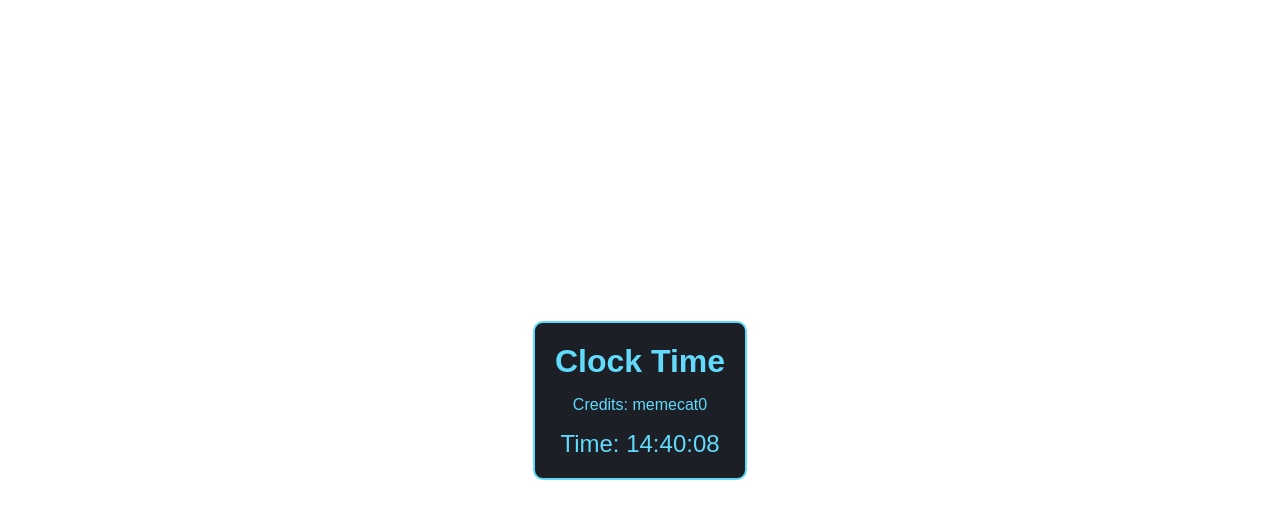
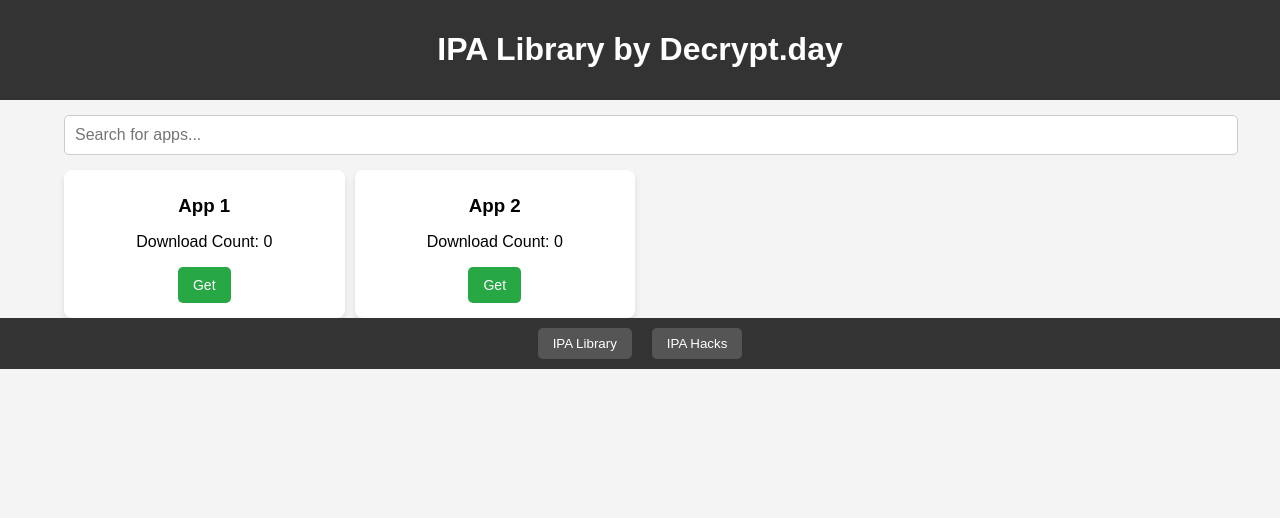
Before and after one commit to memecat0/test-bruh, a plain HTML site: page index.html in a window 1280 px wide. Drawn offline with Linux system fonts and the light colour scheme.

Commit message:
Update index.html

```diff
--- a/index.html
+++ b/index.html
@@ -3,54 +3,181 @@
 <head>
   <meta charset="UTF-8">
   <meta name="viewport" content="width=device-width, initial-scale=1.0">
-    <title>Clock & Battery Status</title>
+  <title>IPA Library</title>
   <style>
     body {
+      margin: 0;
       font-family: Arial, sans-serif;
-            color: #61dafb;
+      display: flex;
+      flex-direction: column;
+      align-items: center;
+      background-color: #f4f4f4;
+      overflow-x: hidden;
+    }
+
+    header {
+      width: 100%;
+      padding: 10px;
+      background: #333;
+      color: #fff;
+      text-align: center;
+    }
+
+    .search-bar {
+      margin: 15px 0;
+      width: 90%;
+    }
+
+    .search-bar input {
+      width: 100%;
+      padding: 10px;
+      font-size: 16px;
+      border: 1px solid #ccc;
+      border-radius: 5px;
+    }
+
+    .app-list {
+      display: grid;
+      grid-template-columns: repeat(4, 1fr);
+      gap: 10px;
+      width: 90%;
+      max-width: 1200px;
+    }
+
+    .app-item {
+      background: #fff;
+      padding: 15px;
+      border-radius: 8px;
+      text-align: center;
+      box-shadow: 0 4px 6px rgba(0, 0, 0, 0.1);
+    }
+
+    .app-item h3 {
+      margin: 10px 0;
+    }
+
+    .app-item button {
+      padding: 10px 15px;
+      border: none;
+      border-radius: 5px;
+      background: #28a745;
+      color: #fff;
+      cursor: pointer;
+      font-size: 14px;
+    }
+
+    .app-item button:hover {
+      background: #218838;
+    }
+
+    footer {
+      margin-top: auto;
+      width: 100%;
+      background: #333;
+      color: #fff;
+      padding: 10px 0;
+      text-align: center;
+    }
+
+    footer .tabs {
       display: flex;
       justify-content: center;
-            align-items: center;
-            height: 100vh;
-            margin: 0;
-            text-align: center;
+      gap: 20px;
     }
-        .container {
-            display: inline-block;
-            padding: 20px;
-            border: 2px solid #61dafb;
-            border-radius: 10px;
-            background: #1c1f26;
+
+    footer .tabs button {
+      background: #555;
+      color: white;
+      padding: 8px 15px;
+      border: none;
+      border-radius: 5px;
+      cursor: pointer;
     }
-        h1 {
-            margin: 0;
-            font-size: 2em;
+
+    footer .tabs button:hover {
+      background: #777;
     }
-        .time {
-            margin-top: 10px;
-            font-size: 1.5em;
+
+    @media (max-width: 768px) {
+      .app-list {
+        grid-template-columns: repeat(2, 1fr);
+      }
+    }
+
+    @media (max-width: 480px) {
+      .app-list {
+        grid-template-columns: 1fr;
+      }
     }
   </style>
 </head>
 <body>
-    <div class="container">
-        <h1>Clock Time</h1>
-        <p>Credits: memecat0</p>
-        <div class="time">Time: Loading...</div>
+  <header>
+    <h1>IPA Library by Decrypt.day</h1>
+  </header>
+
+  <div class="search-bar">
+    <input type="text" id="searchInput" placeholder="Search for apps...">
   </div>
 
+  <div class="app-list" id="appList">
+    <!-- App Items -->
+    <div class="app-item" data-app-name="App1">
+      <h3>App 1</h3>
+      <p>Download Count: <span class="download-count">0</span></p>
+      <button onclick="downloadApp(this)">Get</button>
+    </div>
+    <div class="app-item" data-app-name="App2">
+      <h3>App 2</h3>
+      <p>Download Count: <span class="download-count">0</span></p>
+      <button onclick="downloadApp(this)">Get</button>
+    </div>
+    <!-- Add more apps here -->
+  </div>
+
+  <footer>
+    <div class="tabs">
+      <button onclick="alert('Switching to IPA Library')">IPA Library</button>
+      <button onclick="alert('Switching to IPA Hacks')">IPA Hacks</button>
+    </div>
+  </footer>
+
   <script>
-        // Function to update the clock
-        function updateClock() {
-            const now = new Date();
-            const hours = String(now.getHours()).padStart(2, '0');
-            const minutes = String(now.getMinutes()).padStart(2, '0');
-            const seconds = String(now.getSeconds()).padStart(2, '0');
-            document.querySelector('.time').textContent = `Time: ${hours}:${minutes}:${seconds}`;
+    const searchInput = document.getElementById('searchInput');
+    const appList = document.getElementById('appList');
+    const appItems = appList.querySelectorAll('.app-item');
+
+    searchInput.addEventListener('input', () => {
+      const query = searchInput.value.toLowerCase();
+      appItems.forEach(item => {
+        const appName = item.getAttribute('data-app-name').toLowerCase();
+        item.style.display = appName.includes(query) ? '' : 'none';
+      });
+    });
+
+    function downloadApp(button) {
+      const appItem = button.closest('.app-item');
+      const countSpan = appItem.querySelector('.download-count');
+      let count = parseInt(countSpan.textContent);
+      count++;
+      countSpan.textContent = count;
+      saveDownloadCount(appItem.getAttribute('data-app-name'), count);
     }
 
-        // Update the clock every second
-        setInterval(updateClock, 1000);
+    function saveDownloadCount(appName, count) {
+      localStorage.setItem(appName, count);
+    }
+
+    window.addEventListener('load', () => {
+      appItems.forEach(item => {
+        const appName = item.getAttribute('data-app-name');
+        const countSpan = item.querySelector('.download-count');
+        const savedCount = localStorage.getItem(appName);
+        if (savedCount) {
+          countSpan.textContent = savedCount;
+        }
+      });
+    });
   </script>
 </body>
 </html>
```
Lines whose indentation alone changed are shown as unchanged.
